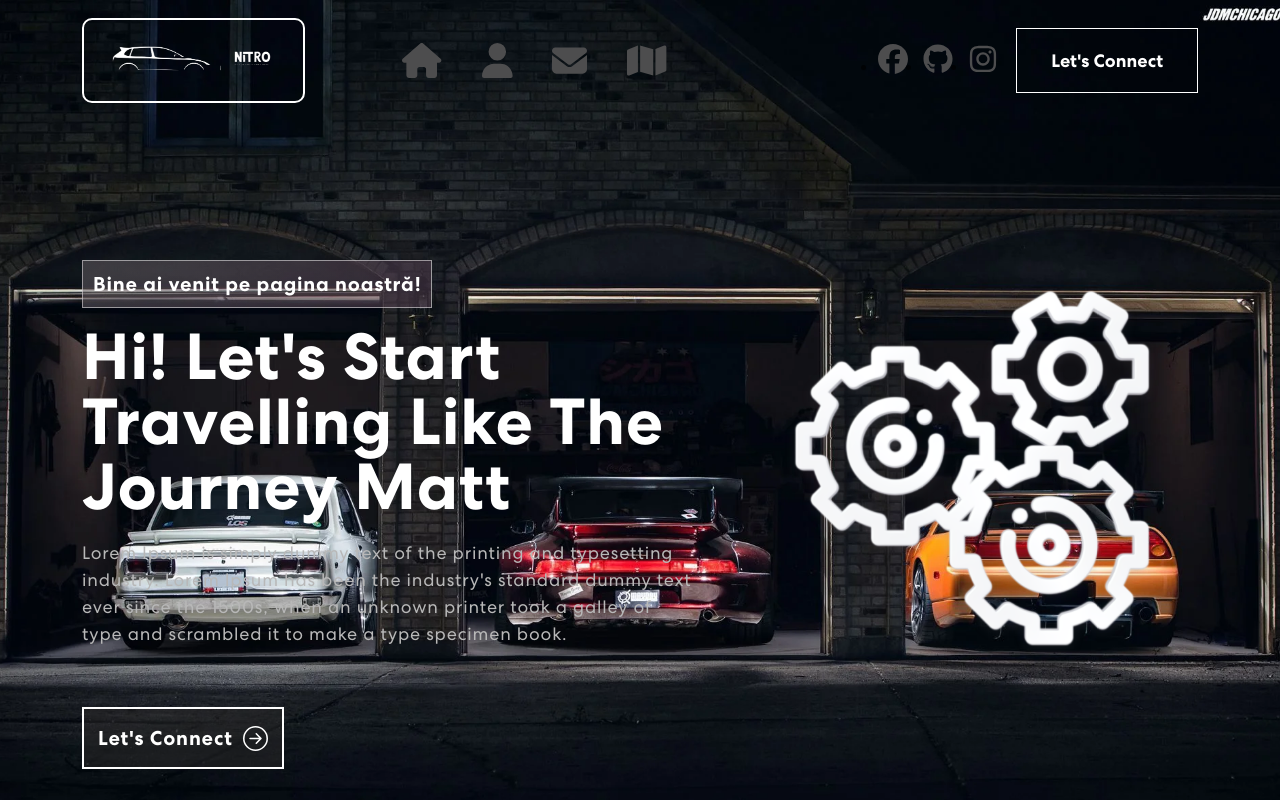
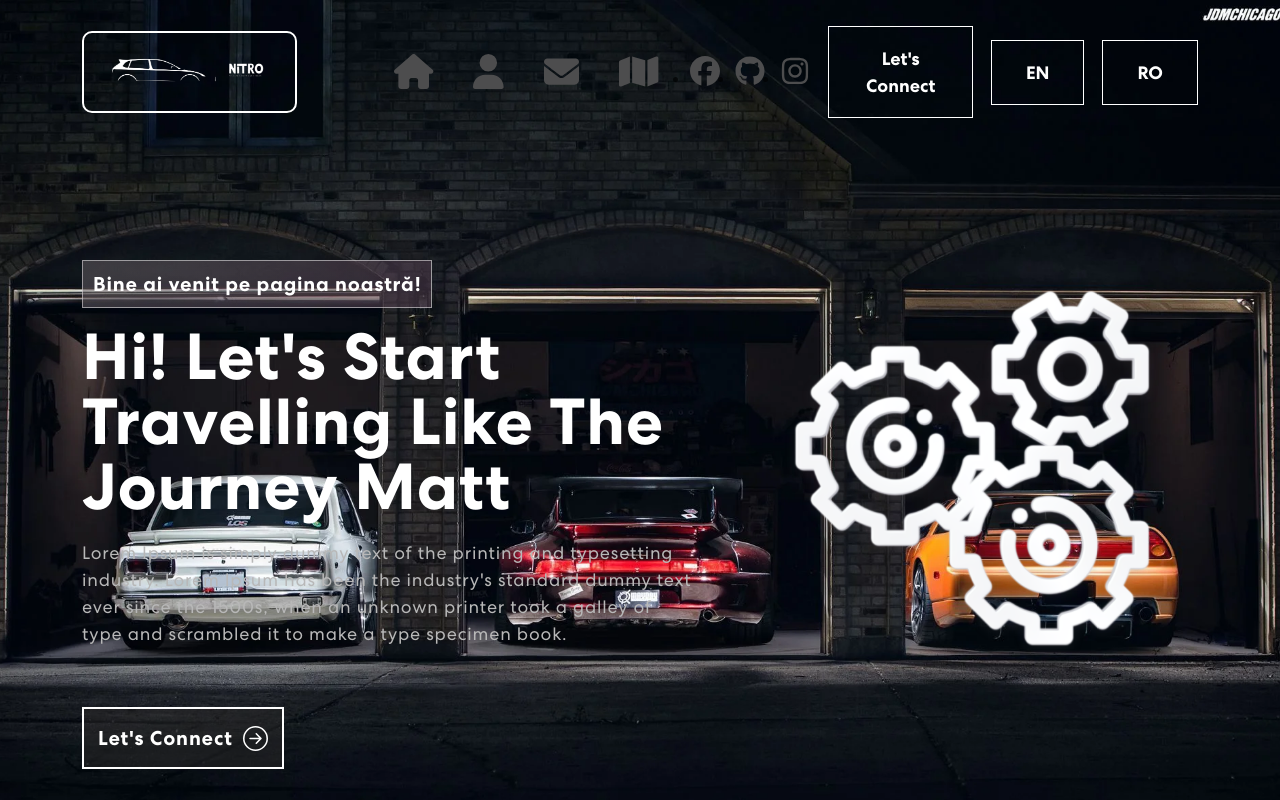
Before and after one commit to carinapadurariu/sq2025, a React (Create React App) app: page / in a window 1280 px wide. Shown: the top 800 px of the page. Built offline with nearby package versions, Linux system fonts and the light colour scheme.

Commit message:
added two buttons for languages

```diff
--- a/src/components/NavBar.js
+++ b/src/components/NavBar.js
@@ -6,10 +6,12 @@ import { FontAwesomeIcon } from '@fortawesome/react-fontawesome';
 import { faEnvelope, faHome,faUser } from '@fortawesome/free-solid-svg-icons';
 import { faMap } from '@fortawesome/free-solid-svg-icons';
 import {useNavigate} from "react-router-dom";
+import i18n from 'i18next';
 
 
 export const MyNavBar = (props) => {
 
+    const [selectedLanguage, setSelectedLanguage] = useState('');
     const [activeLink, setActiveLink] = useState('home');
     const [scrolled, setScrolled] = useState(false);
     const navigate = useNavigate();
@@ -36,6 +38,10 @@ export const MyNavBar = (props) => {
         console.log('connect');
         navigate('/login');
     };
+
+    const handleLanguageClick = (language) => {
+        setSelectedLanguage(language);
+      };
 
     return (
         <Navbar expand="lg" className={scrolled ? "scrolled":""}>
@@ -92,6 +98,8 @@ export const MyNavBar = (props) => {
             <button className="vvd" onClick={handleConnectClick}>
               <span>Let's Connect</span>
             </button>
+            <button onClick={() => i18n.changeLanguage('en')}>EN</button>
+            <button onClick={() => i18n.changeLanguage('ro')}>RO</button>
           </span>
                 </Navbar.Collapse>
             </Container>
```
